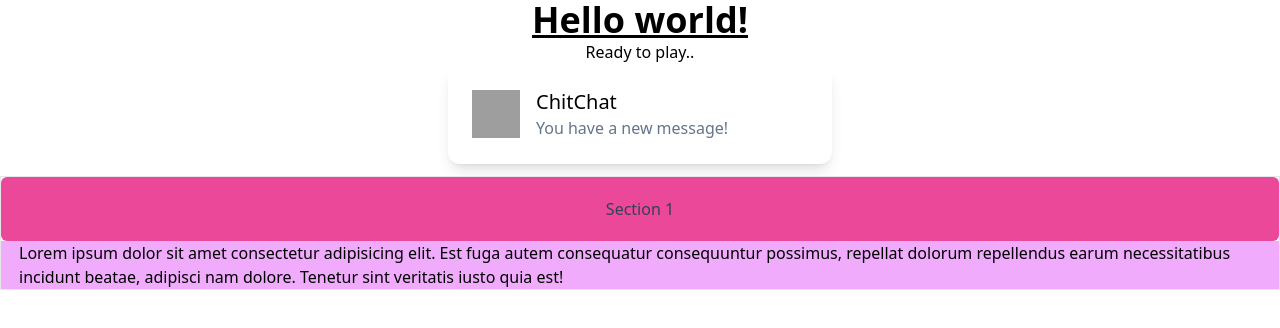
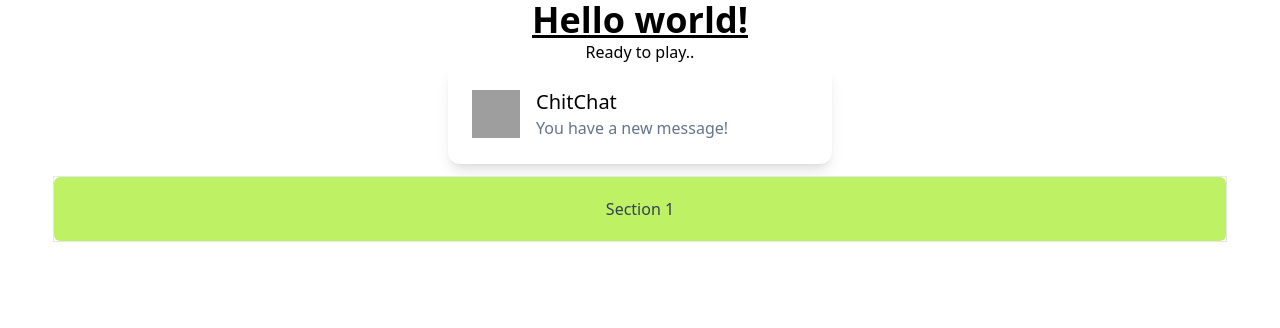
Before and after one commit to tratchapong/cc12-react-lab, a React (Create React App) app: page / in a window 1280 px wide. Shown: the top 328 px of the page. Built offline with nearby package versions, Linux system fonts and the light colour scheme; grey boxes are pictures that could not be loaded.

Commit message:
Accordian with animation

```diff
--- a/src/Accordian.jsx
+++ b/src/Accordian.jsx
@@ -3,17 +3,18 @@
 import {useState} from "react";
 
 function Accordian() {
-  const [hidden, setHidden] = useState('')
+  const [hidden, setHidden] = useState('hidden')
   const hdlClick = (e) => {
     setHidden(prv=> prv===''? 'hidden' : '')
   }
   return (
-    <div className="mx-auto mt-3 border">
+    <div className="mx-auto mt-3 border w-11/12">
       <button className={ `w-full cursor-pointer rounded-md bg-lime-300 p-5 text-slate-700 hover:bg-lime-500 text-center ${!hidden && 'bg-pink-500 hover:bg-pink-600'}`} onClick={hdlClick}>
         Section 1
       </button>
       {/* <div className="hidden overflow-hidden bg-fuchsia-300 p-0 px-[18px]"> */}
-      <div className={`${hidden} overflow-hidden bg-fuchsia-300 p-0 px-[18px]`}>
+      <div className={`${!hidden ? 'max-h-80':'max-h-0'} overflow-hidden bg-fuchsia-300 p-0 px-[18px] transition-all`}>
+      {/* <div className={`${!hidden ? 'max-h-full':'max-h-0'} overflow-hidden bg-fuchsia-300 p-0 px-[18px] transition-all duration-500 ease-linear`}> */}
         <p>
           Lorem ipsum dolor sit amet consectetur adipisicing elit. Est fuga
           autem consequatur consequuntur possimus, repellat dolorum repellendus
```
